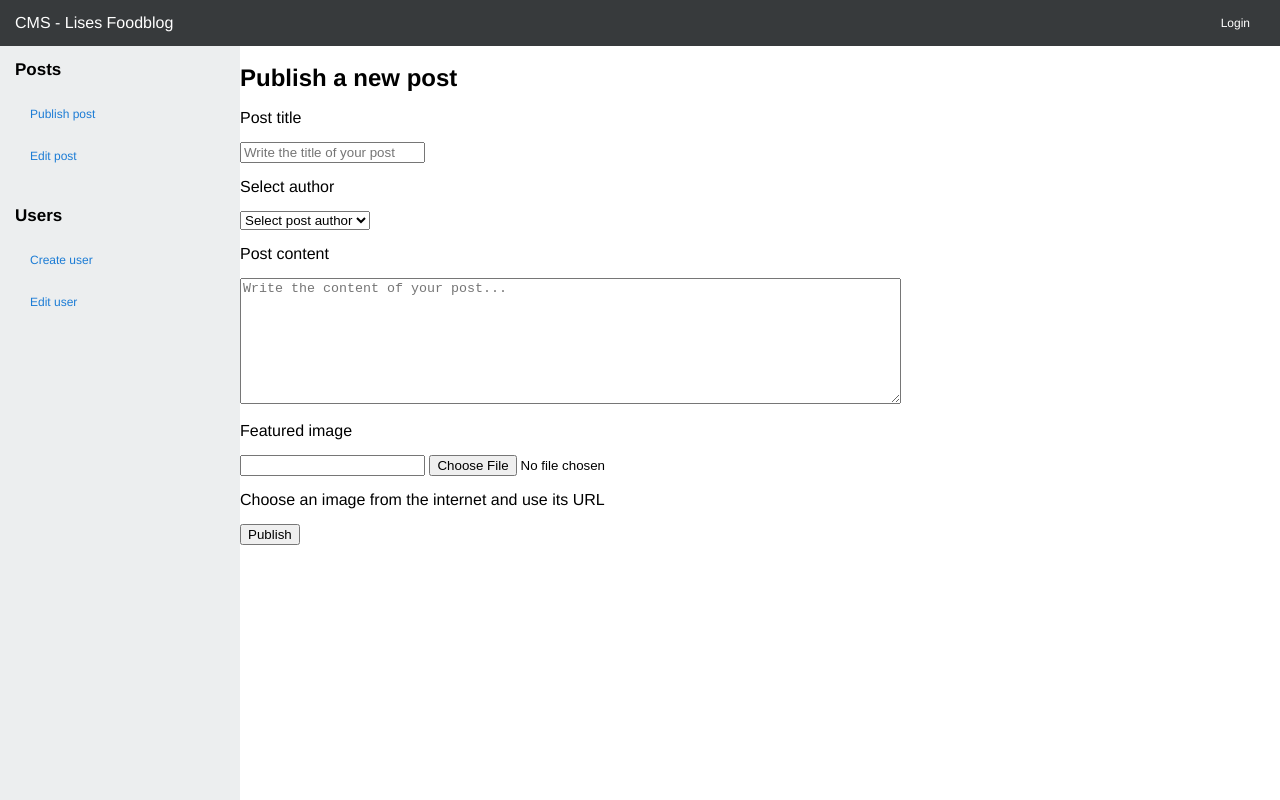
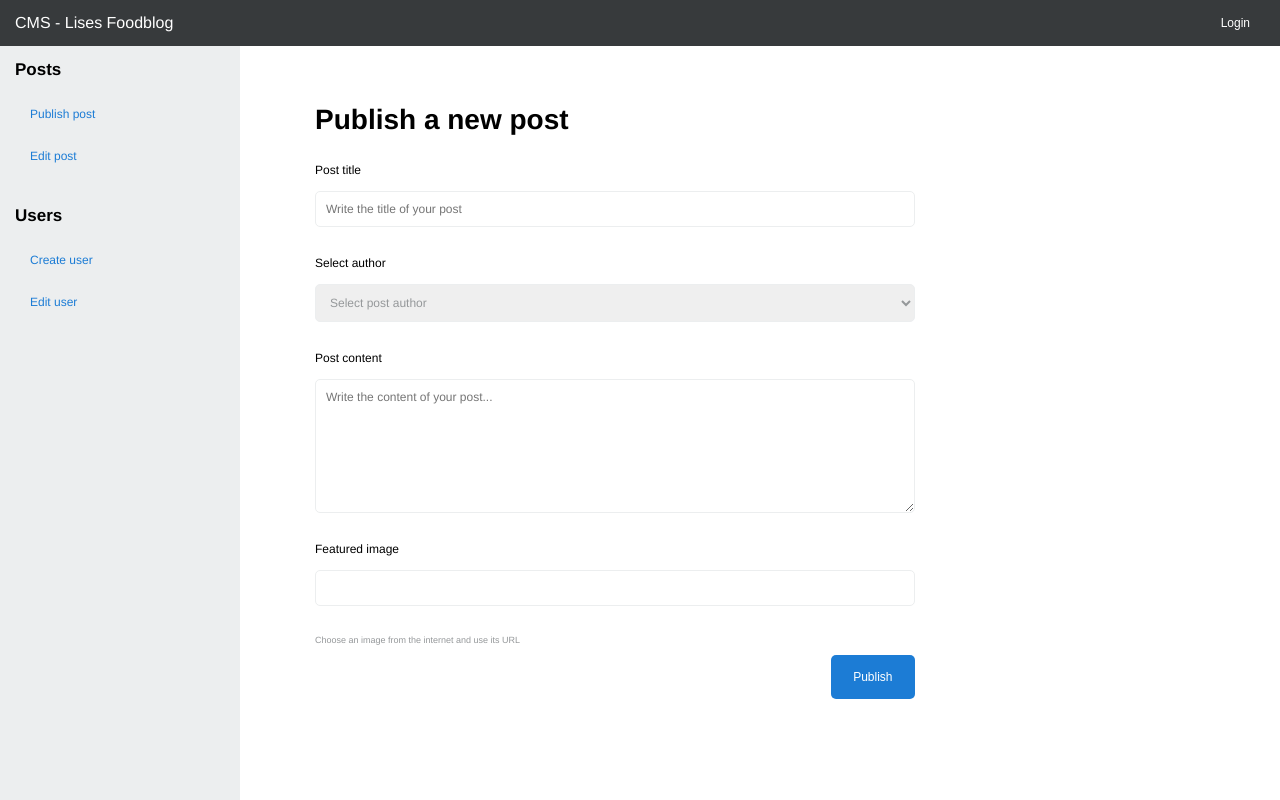
Before and after one commit to 1-3-4/chainbox-front-end, a website: page src/index.html in a window 1280 px wide. Drawn offline with nearby package versions, Linux system fonts and the light colour scheme; files that its build step writes are made by us from their sources.

Commit message:
Finished styling of admin page.

```diff
--- a/src/bem/_admin-content.scss
+++ b/src/bem/_admin-content.scss
@@ -1,3 +1,4 @@
 .admin-content {
     grid-area: content;
+    padding: $spacing*4 $spacing*5;
 }
--- /dev/null
+++ b/src/bem/_admin-content__btn.scss
@@ -0,0 +1,13 @@
+.admin-content__btn {
+    @extend %btn_reset;
+    padding: $spacing $spacing*1.5;
+    border-radius: $spacing/3;
+    position: absolute;
+    right: 0;
+    font-size: $admin-content__btn-text-size;
+    &_cta {
+        @extend .admin-content__btn;
+        color: $admin-content__btn-text-clr_cta;
+        background-color: $admin-content__btn-bg-clr_cta;
+    }
+}
--- /dev/null
+++ b/src/bem/_admin-content__dropdown.scss
@@ -0,0 +1,9 @@
+.admin-content__dropdown {
+    @extend %input-reset;
+    margin-bottom: $spacing*2;
+    border-color: $admin-content__dropdown-border-clr;
+    border-radius: $spacing/3;
+    padding: ($spacing/3)*2;
+    font-size: $admin-content__dropdown-text-size;
+    color: $admin-content__dropdown-text-clr;
+}
--- /dev/null
+++ b/src/bem/_admin-content__form.scss
@@ -0,0 +1,7 @@
+.admin-content__form {
+    @extend %form-reset;
+    &_post {
+        max-width: 600px;
+        position: relative;
+    }
+}
--- /dev/null
+++ b/src/bem/_admin-content__heading.scss
@@ -0,0 +1,6 @@
+.admin-content__heading {
+    @extend %heading-reset;
+    margin-bottom: $spacing*2;
+    font-size: $admin-content__heading-text-size;
+    font-weight: bold;
+}
--- /dev/null
+++ b/src/bem/_admin-content__input.scss
@@ -0,0 +1,19 @@
+.admin-content__input {
+    @extend %input-reset;
+    margin-bottom: $spacing*2;
+    border-color: $admin-content__input-border-clr;
+    border-style: solid;
+    border-width: 1px;
+    border-radius: 5px;
+    padding: ($spacing/3)*2;
+    font-size: $admin-content__input-text-size;
+    color: $admin-content__input-text-clr;
+    &::-webkit-input-placeholder, &:-ms-input-placeholder, &::placeholder {
+        // font-family: $font_global;
+        color: $admin-content__input-placeholder-clr;
+    }
+    &:focus {
+        box-shadow: 0 0 3px 2px $admin-content__input-outline-clr_focus;
+
+    }
+}
--- /dev/null
+++ b/src/bem/_admin-content__paragraph.scss
@@ -0,0 +1,11 @@
+.admin-content__paragraph {
+    @extend %text-reset;
+    margin: $spacing 0;
+    font-size: $admin-content__paragraph-text-size;
+    &_small {
+        @extend %text-reset;
+        margin: ($spacing/3)*2 0;
+        font-size: $admin-content__paragraph-text-size_small;
+        color: $admin-content__paragraph-text-clr_small;
+    }
+}
--- a/src/bem/_admin-header__title.scss
+++ b/src/bem/_admin-header__title.scss
@@ -1,5 +1,5 @@
 .admin-header__title {
-    @extend %heading_reset;
+    @extend %heading-reset;
     padding: $spacing 0;
     width: auto;
 
--- a/src/bem/_admin-nav__heading.scss
+++ b/src/bem/_admin-nav__heading.scss
@@ -1,5 +1,5 @@
 .admin-nav__heading {
-    @extend %heading_reset;
+    @extend %heading-reset;
     padding: $spacing;
     font-size: $admin-nav__title_text-size;
     font-weight: bold;
--- a/src/bem/_reset.scss
+++ b/src/bem/_reset.scss
@@ -1,5 +1,3 @@
-$clr_none: rgba(255, 255, 255, 0);
-
 html { height: 100%;}
 body { min-height: 100%;}
 
@@ -18,12 +16,33 @@ body { min-height: 100%;}
     font-size: 1em;
 }
 %btn_reset {
-    @extend %reset;
+    box-sizing: border-box;
+    display: inline-block;
+    margin: 0;
+    outline: 0;
+    border: 0;
+    padding: 0;
+    width: auto;
+    height: auto;
     background-color: $clr_none;
 }
-%heading_reset {
+%form-reset {
     @extend %reset;
-    font-weight: normal;
+}
+%heading-reset {
+    @extend %text-reset;
+}
+%input-reset {
+    box-sizing: border-box;
+    display: block;
+    margin: 0;
+    padding: 0;
+    width: 100%;
+    height: auto;
+    font-family: $font_global;
+    &:focus {
+        outline: 0;
+    }
 }
 %link-reset {
     @extend %reset;
@@ -33,3 +52,7 @@ body { min-height: 100%;}
     @extend %reset;
     list-style-type: none;
 }
+%text-reset {
+    @extend %reset;
+    font-weight: normal;
+}
--- a/src/index.html
+++ b/src/index.html
@@ -23,14 +23,14 @@
             </ul>
         </nav>
         <main class="admin-content">
-            <h2>Publish a new post</h2>
-            <form class="" action="index.html" method="post">
+            <h2 class="admin-content__heading">Publish a new post</h2>
+            <form class="admin-content__form_post" action="index.html" method="post">
 
-                <p>Post title</p>
-                <input type="text" placeholder="Write the title of your post">
+                <p class="admin-content__paragraph">Post title</p>
+                <input class="admin-content__input" type="text" placeholder="Write the title of your post">
 
-                <p>Select author</p>
-                <select class="">
+                <p class="admin-content__paragraph">Select author</p>
+                <select class="admin-content__dropdown">
                     <!--
                     select tag does not support placeholder text, first option used instead:
                     Source: https://www.codelibrary.me/2015/07/13/placeholder-for-html-select-box
@@ -40,20 +40,20 @@
                     <option >2</option>
                 </select>
 
-                <p>Post content</p>
-                <textarea rows="8" cols="80" placeholder="Write the content of your post..."></textarea>
+                <p class="admin-content__paragraph">Post content</p>
+                <textarea class="admin-content__input" rows="8" placeholder="Write the content of your post..."></textarea>
 
-                <p>Featured image</p>
+                <p class="admin-content__paragraph">Featured image</p>
 
                 <!-- The instructions would suggest using this: -->
-                <input type="url">
+                <input class="admin-content__input" type="url">
 
-                <!-- The mockup would suggest using thsi: -->
-                <input type="file">
+                <!-- The mockup would suggest using this: -->
+                <!-- <input class="admin-content__input" type="file"> -->
 
-                <p>Choose an image from the internet and use its URL</p>
+                <p class="admin-content__paragraph_small">Choose an image from the internet and use its URL</p>
 
-                <input type="submit" value="Publish">
+                <input class="admin-content__btn_cta" type="submit" value="Publish">
 
             </form>
         </main>
--- a/src/styles.scss
+++ b/src/styles.scss
@@ -1,6 +1,7 @@
 // VARIABLES
 $spacing: 15px;
 
+$clr_none: rgba(255, 255, 255, 0);
 $clr_white: rgba(255, 255, 255, 1);
 $clr_silver: rgba(236, 238, 239, 1);
 $clr_grey: rgba(149, 152, 154, 1);
@@ -26,7 +27,7 @@ $admin-header__title_txt-size: 16px;
 @import "bem/admin-header__btn";
 @import "bem/admin-header__title";
 
-/* NAVIGATION */
+/* ADMIN NAVIGATION */
 $admin-nav_bg-clr: $clr_silver;
 
 $admin-nav__link_text-clr: $clr_blue;
@@ -42,5 +43,31 @@ $admin-nav__title_text-size: 17px;
 @import "bem/admin-nav__item";
 @import "bem/admin-nav__link";
 
-/* CONTENT */
+/* ADMIN CONTENT */
+$admin-content__btn-text-size: 12px;
+$admin-content__btn-bg-clr_cta: $clr_blue;
+$admin-content__btn-text-clr_cta: $clr_white;
+
+$admin-content__dropdown-border-clr: $clr_silver;
+$admin-content__dropdown-text-clr: $clr_grey;
+$admin-content__dropdown-text-size: 12px;
+
+$admin-content__heading-text-size: 28px;
+
+$admin-content__input-border-clr: $clr_silver;
+$admin-content__input-outline-clr_focus: $clr_blue;
+$admin-content__input-placeholder-clr: $clr_grey;
+$admin-content__input-text-clr: $clr_grey;
+$admin-content__input-text-size: 12px;
+
+$admin-content__paragraph-text-size: 12px;
+$admin-content__paragraph-text-size_small: 9px;
+$admin-content__paragraph-text-clr_small: $clr_grey;
+
 @import "bem/admin-content";
+@import "bem/admin-content__heading";
+@import "bem/admin-content__form";
+@import "bem/admin-content__paragraph";
+@import "bem/admin-content__input";
+@import "bem/admin-content__dropdown";
+@import "bem/admin-content__btn";
```
